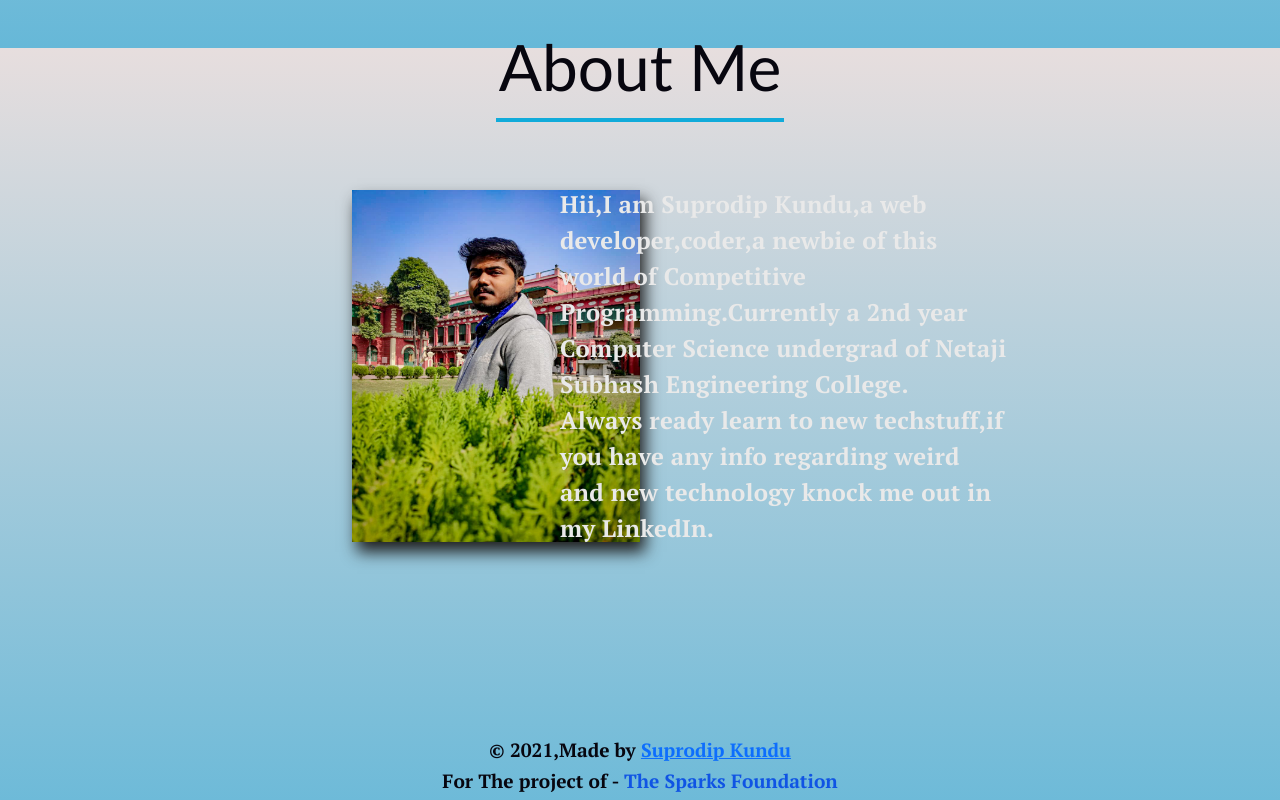
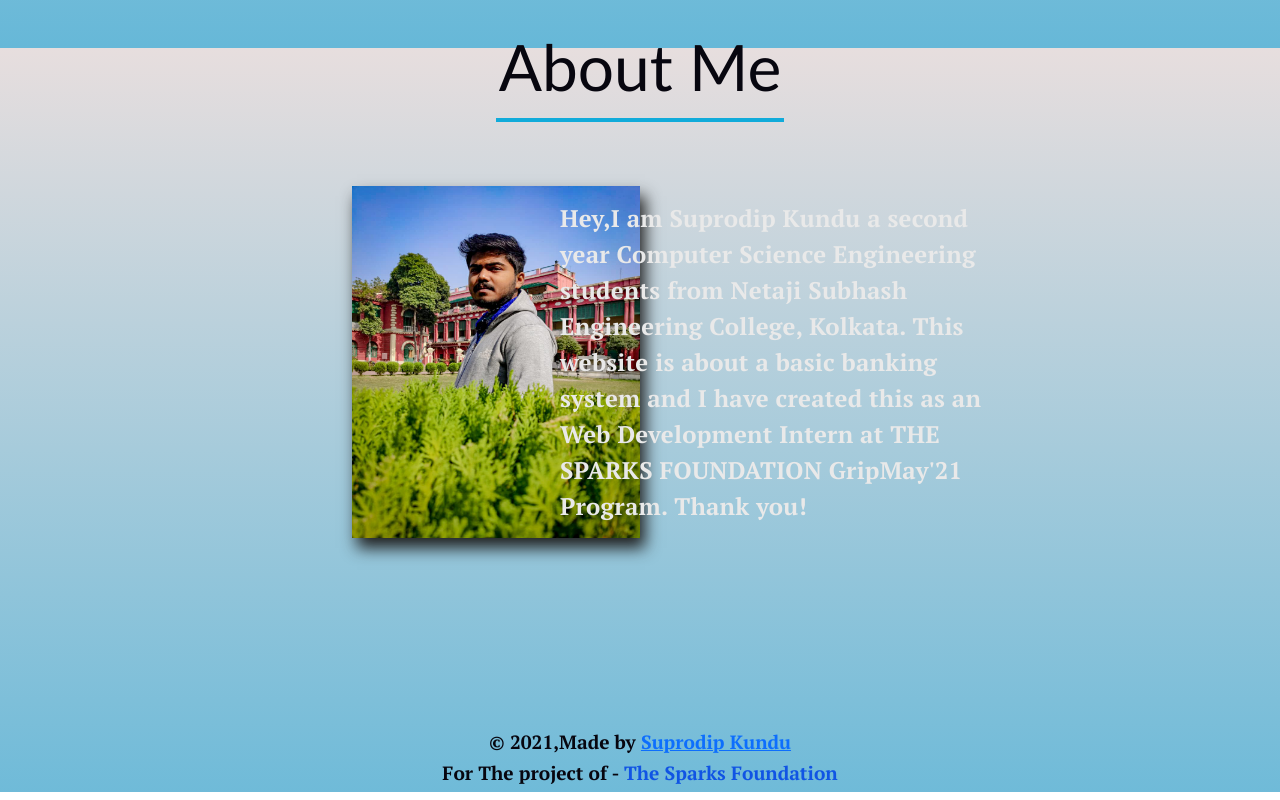
Before and after one commit to pro-vider/TSF-Banking-System, a plain HTML site: page index.html in a window 1280 px wide. Shown: the part 752-1552 px from the top of the page. Drawn offline with nearby package versions, Linux system fonts and the light colour scheme.

Commit message:
Update index.html

```diff
--- a/index.html
+++ b/index.html
@@ -39,8 +39,8 @@
                 <img src="pic.jpeg" class="img1" alt="profile pic..."/>
             </div>
             <div class="col-md-6 text " data-aos="fade-left" data-aos-delay="1000">
-            Hii,I am Suprodip Kundu,a web developer,coder,a newbie of this world of Competitive Programming.Currently a 2nd year Computer Science undergrad of Netaji Subhash Engineering College.<br/>
-            Always ready learn to new techstuff,if you have any info regarding weird and new technology knock me out in my LinkedIn.
+           Hey,I am Suprodip Kundu a second year Computer Science Engineering students from Netaji Subhash Engineering College, Kolkata. This website is about a basic banking system and I have created this as an Web Development Intern at THE SPARKS FOUNDATION GripMay'21 Program.
+              Thank you!
             </div>
         </div>
        <div class="footer">
```
